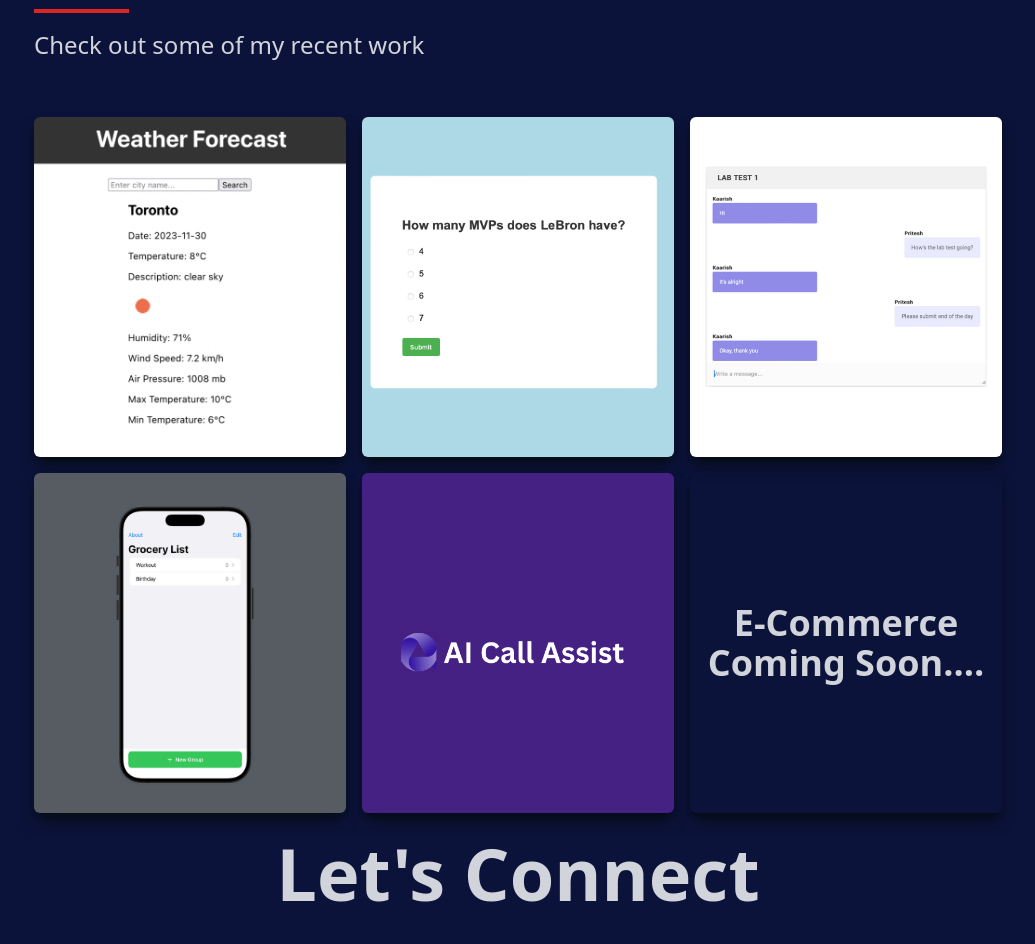
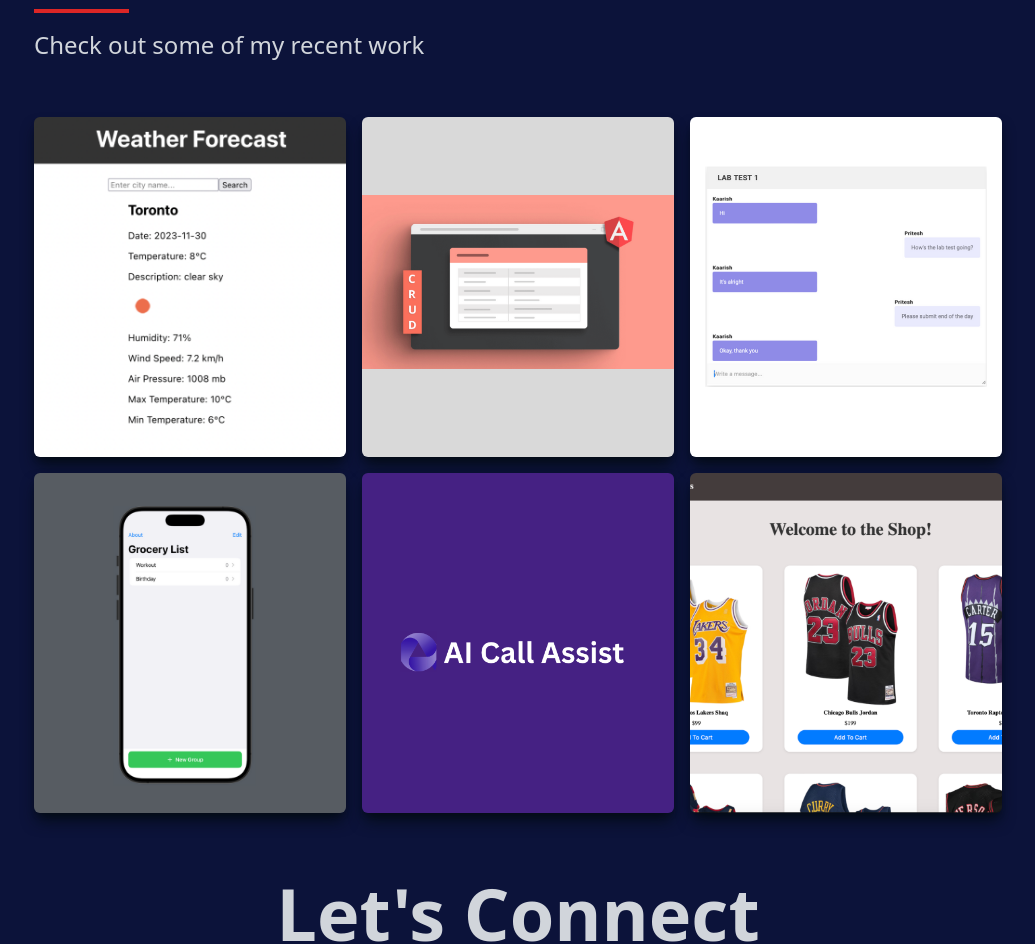
Before and after one commit to kaarishp/portfolio-react-app, a React (Create React App) app: page / in a window 1280 px wide. Shown: the part 2411-3355 px from the top of the page, without its empty margins (122-1157 px from the left). Built offline with nearby package versions, Linux system fonts and the light colour scheme.

Commit message:
minor update

```diff
--- a/src/components/Contact.jsx
+++ b/src/components/Contact.jsx
@@ -14,7 +14,7 @@
 const Contact = () => {
   return (
     <div name='contact' className='flex flex-col justify-center items-center text-gray-300 bg-[#0c133a] px-8 py-12'>
-      <h1 className='font-bold text-7xl mb-10 truncate'>Let's Connect</h1>
+      <h1 className='font-bold text-7xl mb-10 mt-10 truncate'>Let's Connect</h1>
       <div className='text-center mb-8'>
         <h2 className='text-xl mb-6 max-w-xl mx-auto'>Reaching out to say hello, or eager to collaborate on something extraordinary? I'm here and ready to listen. Get in touch, and let's join forces to craft something truly amazing together!</h2>
         <img src={Avatar} alt="Avatar" className="inline-block h-24 w-24 md:h-48 md:w-48 rounded-full border-4 border-white mb-6"/>
--- a/src/components/Work.jsx
+++ b/src/components/Work.jsx
@@ -1,10 +1,10 @@
 import React from 'react'
 import ProjectImg from '../assets/weatherapp.png'
-import Quiz from '../assets/quizapp.png'
 import Chat from '../assets/newchat.png'
 import Grocecy from '../assets/listerapp.png'
 import Capstone from '../assets/newcap.png'
-
+import AngCrud from '../assets/newcrud.png'
+import Jersey from '../assets/jersey.png'
 
 const Work = () => {
   return (
@@ -31,7 +31,7 @@
                         </span>
                     {/* Project Description with Padding */}
                     <p className='text-center text-white mt-2 px-4'>
-                    An intuitive Weather App built with React JS, leveraging API data to provide real-time weather updates and forecasts.
+                        An intuitive Weather App built with React JS, leveraging API data to provide real-time weather updates and forecasts.
                     </p>
 
                     <div className='pt-8 text-center'>
@@ -43,21 +43,24 @@
                 </div>
                 {/* Project 2 */}
                 <div
-                style={{backgroundImage: `url(${Quiz})`}}
+                style={{backgroundImage: `url(${AngCrud})`}}
                 className='shadow-lg shadow-[#040c16] group container rounded-md flex justify-center items-center mx-auto content-div'>
 
                     {/* Hover Effect */}
                     <div className='opacity-0 group-hover:opacity-100 flex flex-col justify-center items-center'>
                         <span className='text-2xl font-bold text-white tracking-wider text-center'>
-                            React JS Quiz
+                            Angular Crud
                         </span>
                         {/* Updated Project Description */}
                         <p className='text-center text-white mt-2 px-4'>
-                            Engaging quiz application built with React JS, featuring dynamic questions and instant feedback.
+                            Angular with GraphQL optimizes CRUD operations and backend performance in web applications.
                         </p>
                         <div className='pt-8 text-center'>
-                            <a href="https://github.com/kaarishp/QuizReactApp.git">
+                            <a href="https://github.com/kaarishp/angular-crud">
                                 <button className='text-center rounded-lg px-4 py-3 m-2 bg-white text-gray-800 font-bold text-lg'>Code</button>
+                            </a>
+                            <a href="http://employee-management-ashy.vercel.app">
+                                <button className='text-center rounded-lg px-4 py-3 m-2 bg-white text-gray-800 font-bold text-lg'>Demo</button>
                             </a>
                         </div>
                     </div>
@@ -99,7 +102,7 @@
                         </span>
                         {/* Project Description with Padding */}
                         <p className='text-center text-white mt-2 px-4'>
-                        A streamlined Grocery List App designed with SwiftUI, offering an elegant and efficient way to organize shopping lists on iOS devices.
+                            A streamlined Grocery List App designed with SwiftUI, offering an elegant and efficient way to organize shopping lists on iOS devices.
                         </p>
                         <div className='pt-8 text-center'>
                             <a href="https://github.com/kaarishp/ShopListerPlus.git">
@@ -122,7 +125,7 @@
                         </span>
                         {/* Project Description with Padding */}
                         <p className='text-center text-white mt-2 px-4'>
-                        AI Call Assist, a cutting-edge solution built with React Native and advanced AI implementation, revolutionizes customer service through automated, intelligent call handling.
+                            AI Call Assist, a cutting-edge solution built with React Native and advanced AI implementation, revolutionizes customer service through automated, intelligent call handling.
                         </p>
                         <div className='pt-8 text-center'>
                             <a href="https://github.com/alialoraebi/capstone.git">
@@ -138,21 +141,31 @@
 
                 {/* Project 6 */}
                 <div
-                // style={{backgroundImage: `url(${ProjectImg})`}}
+                style={{backgroundImage: `url(${Jersey})`}}
                 className='shadow-lg shadow-[#040c16] group container rounded-md flex justify-center items-center mx-auto content-div'>
-                    <h1 className='font-bold text-4xl text-center'>E-Commerce Coming Soon....</h1>
+
                     {/* Hover Effect */}
-                    {/* <div className='opacity-0 group-hover:opacity-100'>
-                        <span className='text-2xl font-bold text-white tracking-wider'>
-                            Project Title
+                    <div className='opacity-0 group-hover:opacity-100 flex flex-col justify-center items-center'>
+                        <span className='text-2xl font-bold text-white tracking-wider text-center'>
+                            King's Court Jerseys
                         </span>
+                        {/* Project Description with Padding */}
+                        <p className='text-center text-white mt-2 px-4'>
+                            King's Court Jerseys is an e-commerce site offering a wide selection of basketball jerseys for an easy and enjoyable shopping experience.
+                        </p>
                         <div className='pt-8 text-center'>
-                            <a href="/">
+                            <a href="https://github.com/kaarishp/king-court-jerseys">
                                 <button className='text-center rounded-lg px-4 py-3 m-2 bg-white text-gray-800 font-bold text-lg'>Code</button>
                             </a>
+                            <a href="https://king-court-jerseys.vercel.app">
+                                <button className='text-center rounded-lg px-4 py-3 m-2 bg-white text-gray-800 font-bold text-lg'>Demo</button>
+                            </a>
                         </div>
-                    </div> */}
+                    </div>
                 </div>
+
+
+
             </div>
         </div>
     </div>
```
Also changed, not shown: src/assets/jersey.png (added), src/assets/newcrud.png (added).
